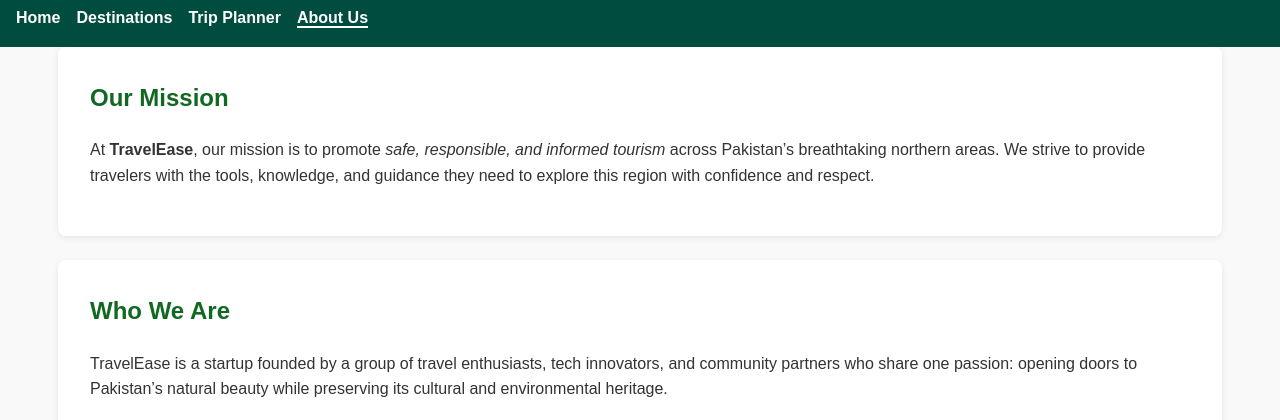
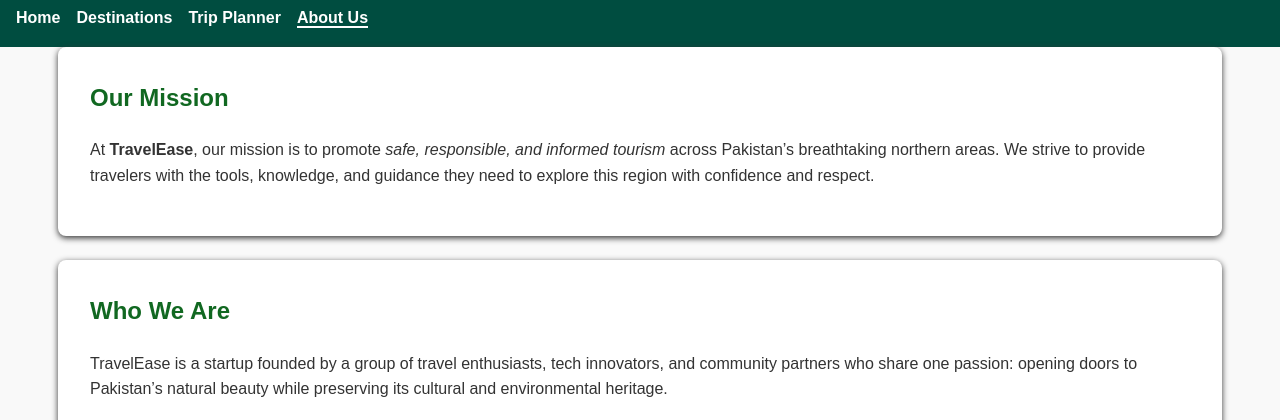
Before and after one commit to Raza-is-online/TravelEase-Website, a website built with Parcel: page about.html in a window 1280 px wide. Shown: the part 70-490 px from the top of the page. Built offline with nearby package versions, Linux system fonts and the light colour scheme.

Commit message:
add about.css

```diff
--- a/styles/about.css
+++ b/styles/about.css
@@ -20,10 +20,6 @@
 a {
   text-decoration: none;
   color: #116821; /* Accent green for links */
-}
-
-a:hover {
-  text-decoration: underline;
 }
 
 /* Header */
@@ -50,6 +46,10 @@
   font-weight: bold;
 }
 
+a:hover {
+  text-decoration: underline;
+}
+
 nav a.active {
   border-bottom: 2px solid #fff;
 }
@@ -62,7 +62,7 @@
   background: #fff;
   margin-bottom: 1.5rem;
   border-radius: 8px;
-  box-shadow: 0 2px 6px rgba(0,0,0,0.08);
+  box-shadow: 0 2px 6px;
 }
 
 /* Founders & Team */
```
